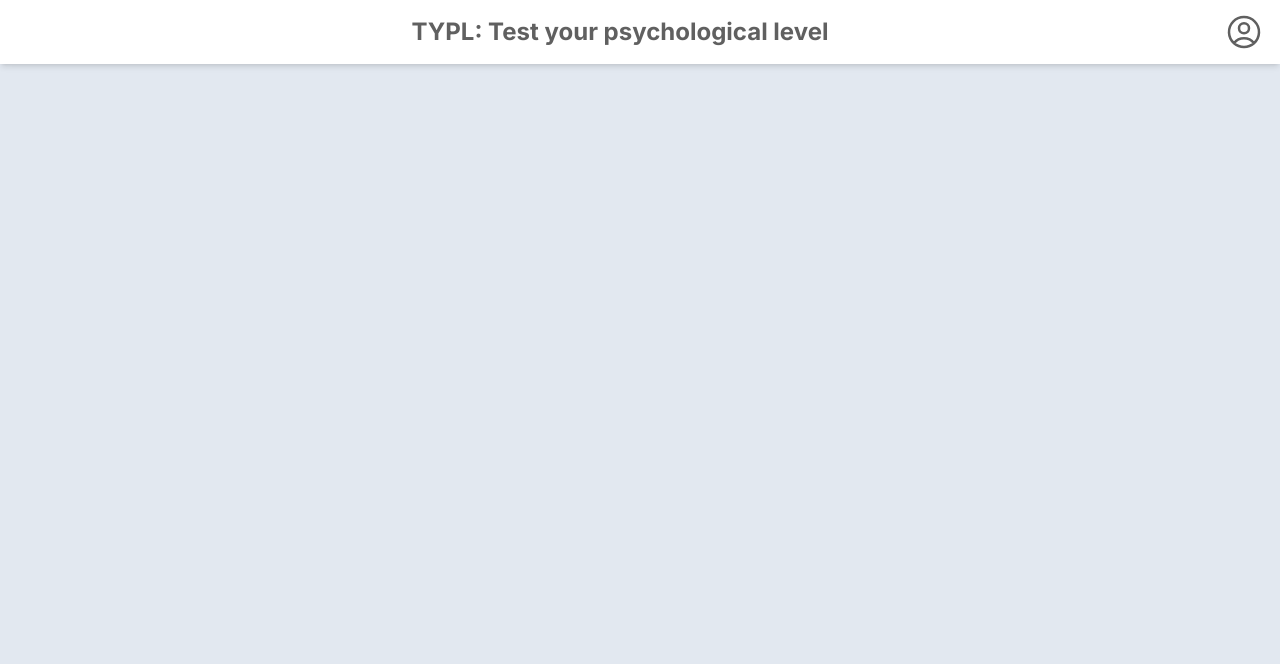
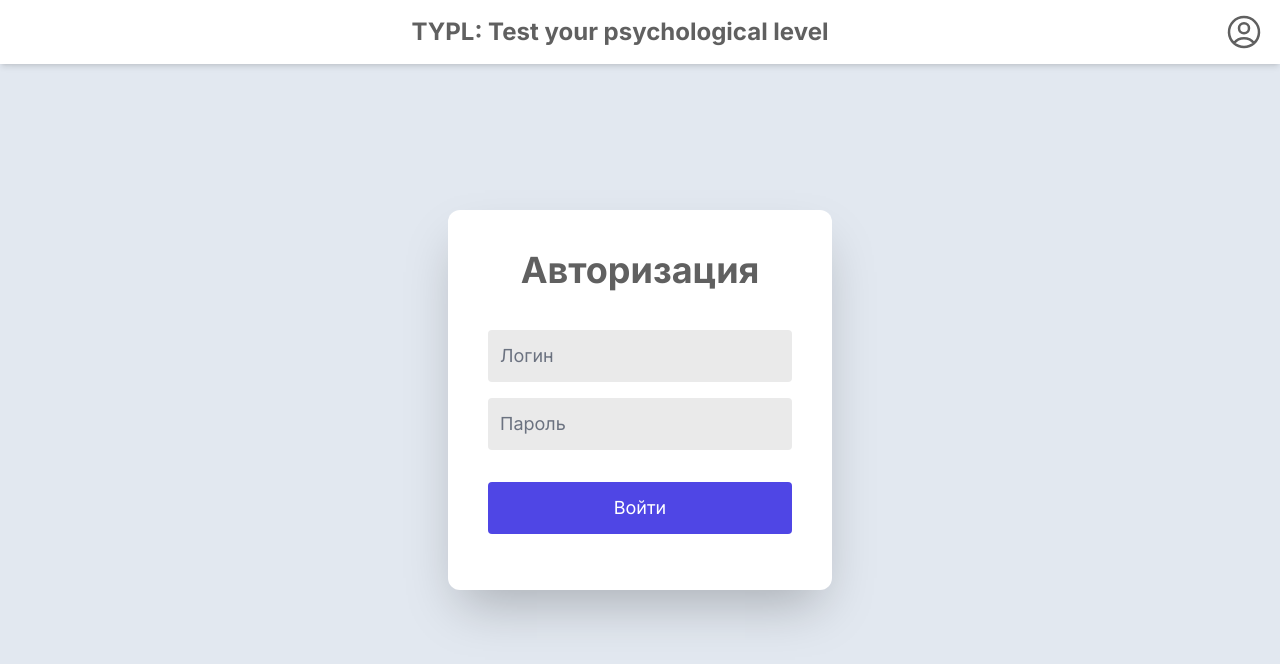
Before and after one commit to GEREGUR/TYPL, a Next.js app: page /auth/sign-in in a window 1280 px wide. Shown: the top 664 px of the page. Built offline with nearby package versions, Linux system fonts and the light colour scheme; no server answers.

Commit message:
Redesigned auth structure

```diff
--- a/app/_components/navbar.tsx
+++ b/app/_components/navbar.tsx
@@ -26,7 +26,7 @@ export const Navbar = () => {
       ) : (
         <div></div>
       )}
-      <h1>TYPL: Test your psychological level</h1>
+      <span>TYPL: Test your psychological level</span>
       <svg
         xmlns="http://www.w3.org/2000/svg"
         fill="none"
--- a/app/auth/sign-in/page.tsx
+++ b/app/auth/sign-in/page.tsx
@@ -1,9 +1,53 @@
-import React from "react";
+"use client";
+import { useState } from "react";
+import { useCreateUserWithEmailAndPassword } from "react-firebase-hooks/auth";
+import { auth } from "@/app/firebase/config";
 
 const SignIn = () => {
+  const [email, setEmail] = useState("");
+  const [password, setPassword] = useState("");
+  const [createUserWithEmailAndPassword] =
+    useCreateUserWithEmailAndPassword(auth);
+
+  const handleSignUp = async () => {
+    try {
+      const res = await createUserWithEmailAndPassword(email, password);
+      console.log({ res });
+      sessionStorage.setItem("user", "true");
+      setEmail("");
+      setPassword("");
+    } catch (e) {
+      console.error(e);
+    }
+  };
+
   return (
-    <div>
-      <h2>Sign in page</h2>
+    <div className="min-h-screen flex items-center justify-center bg-slate-200">
+      <div className="bg-white p-10 rounded-xl shadow-2xl w-96">
+        <h1 className="text-[#606060] font-bold text-center text-4xl mb-10">
+          Авторизация
+        </h1>
+        <input
+          type="email"
+          placeholder="Логин"
+          value={email}
+          onChange={(e) => setEmail(e.target.value)}
+          className="w-full text-lg p-3 mb-4 bg-[#EAEAEA] rounded outline-none text-slate-700 placeholder-gray-500"
+        />
+        <input
+          type="password"
+          placeholder="Пароль"
+          value={password}
+          onChange={(e) => setPassword(e.target.value)}
+          className="w-full text-lg p-3 mb-4 bg-[#EAEAEA] rounded outline-none text-slate-700 placeholder-gray-500"
+        />
+        <button
+          onClick={handleSignUp}
+          className="w-full text-lg p-3 my-4 bg-indigo-600 hover:bg-red-500 rounded text-white duration-300"
+        >
+          Войти
+        </button>
+      </div>
     </div>
   );
 };
--- a/app/auth/sign-up/page.tsx
+++ b/app/auth/sign-up/page.tsx
@@ -13,7 +13,7 @@ const SignUp = () => {
     try {
       const res = await createUserWithEmailAndPassword(email, password);
       console.log({ res });
-      sessionStorage.setItem("user", "true"); // Assuming you want to store a string 'true'
+      sessionStorage.setItem("user", "true");
       setEmail("");
       setPassword("");
     } catch (e) {
@@ -24,28 +24,28 @@ const SignUp = () => {
   return (
     <div className="min-h-screen flex items-center justify-center bg-slate-200">
       <div className="bg-white p-10 rounded-lg shadow-xl w-96">
-        <h1 className="text-slate-500 font-bold text-center text-4xl mb-10">
-          Авторизация
+        <h1 className="text-[#606060] font-bold text-center text-4xl mb-10">
+          Регистрация
         </h1>
         <input
           type="email"
           placeholder="Email"
           value={email}
           onChange={(e) => setEmail(e.target.value)}
-          className="w-full p-3 mb-4 bg-[#EAEAEA] rounded outline-none text-white placeholder-gray-500"
+          className="w-full p-3 mb-4 bg-[#EAEAEA] rounded outline-none text-slate-700 placeholder-gray-500"
         />
         <input
           type="password"
           placeholder="Password"
           value={password}
           onChange={(e) => setPassword(e.target.value)}
-          className="w-full p-3 mb-4 bg-[#EAEAEA] rounded outline-none text-white placeholder-gray-500"
+          className="w-full p-3 mb-4 bg-[#EAEAEA] rounded outline-none text-slate-700 placeholder-gray-500"
         />
         <button
           onClick={handleSignUp}
-          className="w-full p-3 bg-indigo-600 rounded text-white hover:bg-indigo-500 duration-200"
+          className="w-full p-3 my-4 bg-indigo-600 hover:bg-red-500 rounded text-white duration-200"
         >
-          Sign Up
+          Зарегистрироваться
         </button>
       </div>
     </div>
--- a/app/main/page.tsx
+++ b/app/main/page.tsx
@@ -1,14 +1,38 @@
 const Main = () => {
   return (
-    <main className="flex flex-col h-full w-full justify-between items-center pt-20">
+    <main className="flex flex-col h-full w-full justify-between items-center py-6 pt-20">
       <h2 className="text-xl sm:text-2xl text-center font-bold p-4 text-[#606060]">
         Выберите блок тестирования
       </h2>
-      <ul className="grid grid-cols-1 lg:grid-cols-2 gap-x-10 gap-y-4 p-4 w-full h-full">
-        <li className="w-full h-full rounded-lg bg-[#FFD370]"></li>
-        <li className="w-full h-full rounded-lg bg-[#FFBBD4]"></li>
-        <li className="w-full h-full rounded-lg bg-[#C6E3F1]"></li>
-        <li className="w-full h-full rounded-lg bg-[#93DFAC]"></li>
+      <ul className="grid grid-cols-1 lg:grid-cols-2 gap-x-10 gap-y-4 p-4 text-lg w-full h-full text-white">
+        <li className="w-full h-full rounded-lg bg-[#FFD370] p-4">
+          <h3>Название блока</h3>
+          <span>
+            Lorem ipsum dolor sit amet consectetur adipisicinguri nostrum
+            consequuntur necessitatibus?
+          </span>
+        </li>
+        <li className="w-full h-full rounded-lg bg-[#FFBBD4] p-4">
+          <h3>Название блока</h3>
+          <span>
+            Lorem ipsum dolor sit amet consectetur adipisicinguri nostrum
+            consequuntur necessitatibus?
+          </span>
+        </li>
+        <li className="w-full h-full rounded-lg bg-[#C6E3F1] p-4">
+          <h3>Название блока</h3>
+          <span>
+            Lorem ipsum dolor sit amet consectetur adipisicinguri nostrum
+            consequuntur necessitatibus?
+          </span>
+        </li>
+        <li className="w-full h-full rounded-lg bg-[#93DFAC] p-4">
+          <h3>Название блока</h3>
+          <span>
+            Lorem ipsum dolor sit amet consectetur adipisicinguri nostrum
+            consequuntur necessitatibus?
+          </span>
+        </li>
       </ul>
     </main>
   );
--- a/app/page.tsx
+++ b/app/page.tsx
@@ -1,3 +1,7 @@
 export default function Home() {
-  return <></>;
+  return (
+    <>
+      <h1>Home Page</h1>
+    </>
+  );
 }
```
